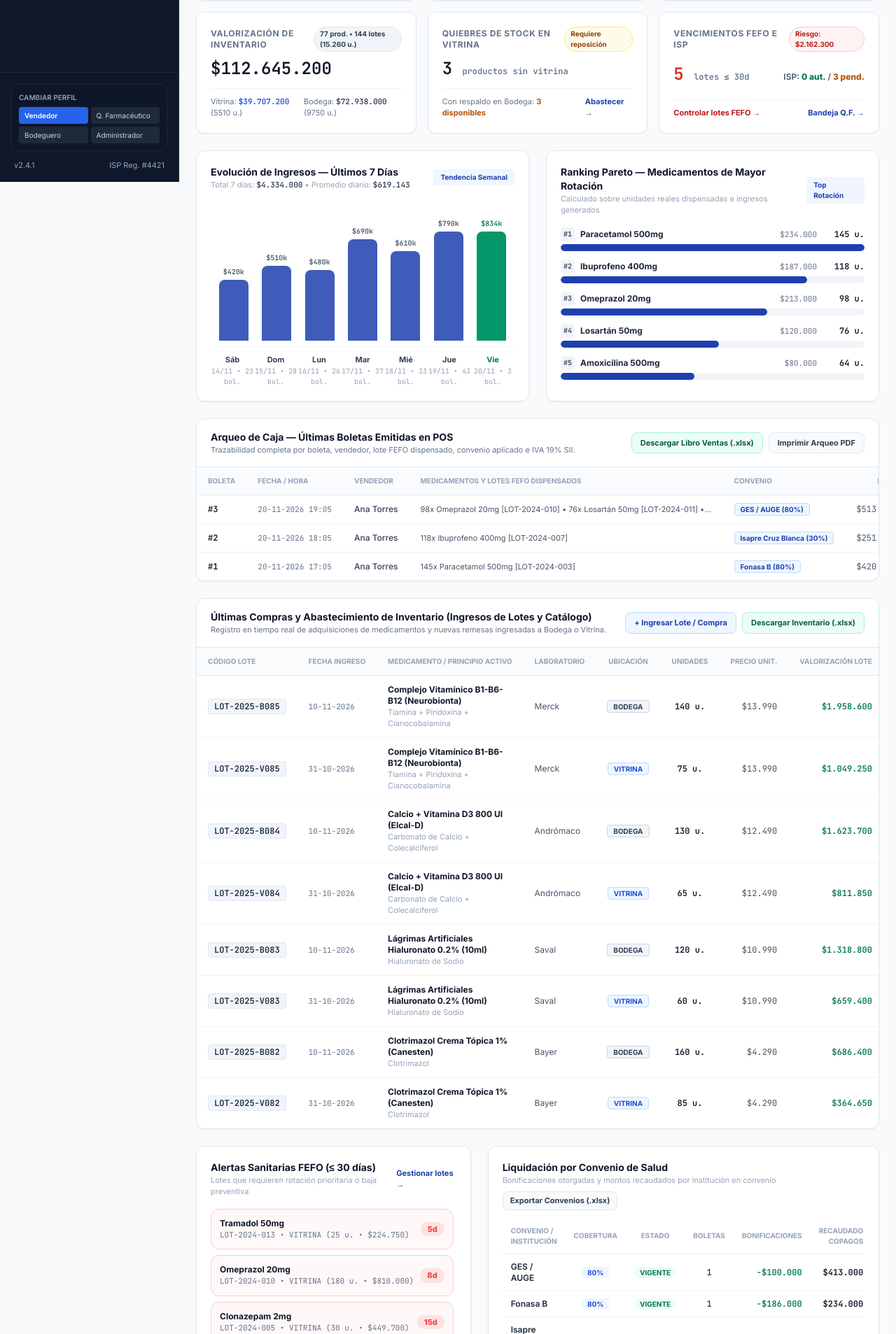
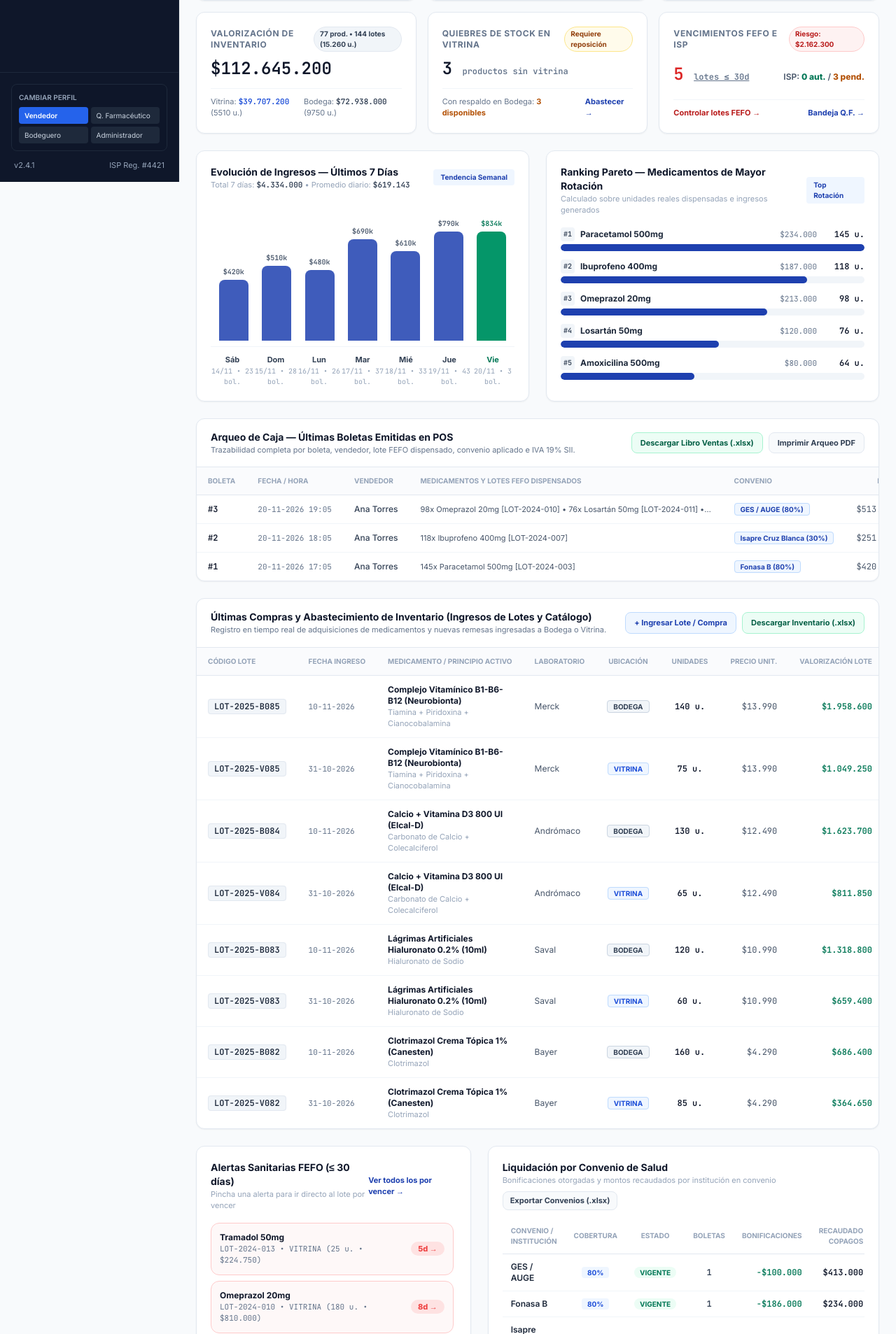
Before and after one commit to Eduarts-00/proyecto-integrado, a Laravel app: page /dashboard in a window 1280 px wide. Shown: the part 540-2447 px from the top of the page at 70% size. Run offline with Laravel 12, Linux system fonts and the light colour scheme; a user stored in the database is signed in; data comes from the database, SQL or seed files in the repository; some libraries are stand-ins or nearby versions.

Commit message:
feat(fefo): convierte alertas FEFO en enlaces interactivos que filtran directamente los lotes por vencer

```diff
--- a/app/Http/Controllers/InventoryController.php
+++ b/app/Http/Controllers/InventoryController.php
@@ -23,6 +23,10 @@ class InventoryController extends Controller
             $ubicacion = 'VITRINA';
         }
         $search = substr(trim((string) $request->query('q', '')), 0, 120);
+        $fefo = strtolower(trim((string) $request->query('fefo', '')));
+        if (! in_array($fefo, ['', 'por_vencer', 'critico', 'alerta', 'optimo'], true)) {
+            $fefo = '';
+        }
 
         $query = Batch::with('medicamento')
             ->where('cantidad', '>', 0);
@@ -71,6 +75,7 @@ class InventoryController extends Controller
             'lotes',
             'ubicacion',
             'search',
+            'fefo',
             'bajasCount',
             'alertasFefo',
             'lotesBodega',
--- a/resources/views/dashboard/index.blade.php
+++ b/resources/views/dashboard/index.blade.php
@@ -225,20 +225,23 @@
         <div class="bg-white rounded-xl border border-slate-200 p-5 shadow-sm flex flex-col justify-between">
             <div class="flex items-center justify-between mb-2">
                 <span class="text-xs font-bold uppercase tracking-wider text-slate-500">Vencimientos FEFO e ISP</span>
-                <span class="px-2 py-0.5 rounded-full text-[10px] font-bold bg-red-50 text-red-700 border border-red-200">
+                <a href="{{ route('inventario.index', ['ubicacion' => 'TODOS', 'fefo' => 'por_vencer']) }}#tabla-lotes-fefo"
+                   class="px-2 py-0.5 rounded-full text-[10px] font-bold bg-red-50 hover:bg-red-100 text-red-700 border border-red-200 transition">
                     Riesgo: ${{ number_format($valorizacionRiesgoFefo, 0, ',', '.') }}
-                </span>
+                </a>
             </div>
             <div class="flex items-baseline justify-between">
-                <div class="text-2xl font-extrabold text-red-600 font-mono-code">
-                    {{ $lotesProxVencerCount }} <span class="text-xs font-bold text-slate-500">lotes ≤ 30d</span>
-                </div>
+                <a href="{{ route('inventario.index', ['ubicacion' => 'TODOS', 'fefo' => 'por_vencer']) }}#tabla-lotes-fefo"
+                   class="text-2xl font-extrabold text-red-600 hover:text-red-700 font-mono-code transition"
+                   title="Ver lotes próximos a vencer">
+                    {{ $lotesProxVencerCount }} <span class="text-xs font-bold text-slate-500 underline">lotes ≤ 30d</span>
+                </a>
                 <div class="text-xs font-semibold text-slate-600">
                     ISP: <strong class="text-emerald-700">{{ $ispAutorizadasCount }} aut.</strong> / <strong class="text-amber-700">{{ $ispPendientesCount }} pend.</strong>
                 </div>
             </div>
             <div class="mt-3 pt-2.5 border-t border-slate-100 flex items-center justify-between text-[11px] text-slate-500">
-                <a href="{{ route('inventario.index', ['ubicacion' => 'VITRINA']) }}" class="text-red-700 font-bold hover:underline">Controlar lotes FEFO &rarr;</a>
+                <a href="{{ route('inventario.index', ['ubicacion' => 'TODOS', 'fefo' => 'por_vencer']) }}#tabla-lotes-fefo" class="text-red-700 font-bold hover:underline">Controlar lotes FEFO &rarr;</a>
                 <a href="{{ route('autorizaciones.index') }}" class="text-[#1E40AF] font-bold hover:underline">Bandeja Q.F. &rarr;</a>
             </div>
         </div>
@@ -516,11 +519,11 @@
             <div class="flex items-center justify-between">
                 <div>
                     <h2 class="text-sm font-bold text-slate-900">Alertas Sanitarias FEFO (&le; 30 días)</h2>
-                    <p class="text-[11px] text-slate-400">Lotes que requieren rotación prioritaria o baja preventiva</p>
+                    <p class="text-[11px] text-slate-400">Pincha una alerta para ir directo al lote por vencer</p>
                 </div>
-                <a href="{{ route('inventario.index', ['ubicacion' => 'VITRINA']) }}"
+                <a href="{{ route('inventario.index', ['ubicacion' => 'TODOS', 'fefo' => 'por_vencer']) }}#tabla-lotes-fefo"
                    class="text-[11px] font-bold text-[#1E40AF] hover:underline">
-                    Gestionar lotes &rarr;
+                    Ver todos los por vencer &rarr;
                 </a>
             </div>
 
@@ -531,7 +534,8 @@
                         $isCrit = $dias < 20;
                         $valRiesgo = (int) round(($alerta->medicamento?->precio_unitario ?? 0) * $alerta->cantidad);
                     @endphp
-                    <div class="p-3 rounded-xl border {{ $isCrit ? 'bg-red-50/50 border-red-200' : 'bg-amber-50/60 border-amber-200' }} flex items-center justify-between gap-2">
+                    <a href="{{ route('inventario.index', ['ubicacion' => $alerta->ubicacion, 'fefo' => 'por_vencer', 'q' => $alerta->lote_codigo]) }}#tabla-lotes-fefo"
+                       class="block p-3 rounded-xl border transition {{ $isCrit ? 'bg-red-50/50 hover:bg-red-100/70 border-red-200 hover:border-red-300' : 'bg-amber-50/60 hover:bg-amber-100/70 border-amber-200 hover:border-amber-300' }} flex items-center justify-between gap-2">
                         <div class="min-w-0">
                             <div class="text-xs font-bold text-slate-900 truncate">{{ $alerta->medicamento?->nombre_comercial }}</div>
                             <div class="text-[11px] font-mono-code text-slate-500">
@@ -539,9 +543,9 @@
                             </div>
                         </div>
                         <span class="px-2.5 py-0.5 rounded-full text-[11px] font-extrabold shrink-0 {{ $isCrit ? 'bg-red-100 text-[#EF4444]' : 'bg-amber-100 text-amber-800' }}">
-                            {{ $dias }}d
+                            {{ $dias }}d &rarr;
                         </span>
-                    </div>
+                    </a>
                 @empty
                     <div class="p-4 rounded-xl bg-emerald-50 border border-emerald-200 text-emerald-800 text-xs font-semibold">
                         Sin lotes en riesgo crítico de vencimiento (&le; 30 días).
@@ -553,18 +557,19 @@
                 <div class="pt-3 border-t border-slate-100">
                     <div class="flex items-center justify-between mb-2">
                         <span class="text-xs font-bold text-amber-900">Reposición Urgente: Sin Vitrina pero con Bodega</span>
-                        <a href="{{ route('inventario.index', ['ubicacion' => 'BODEGA']) }}" class="text-[11px] font-bold text-[#1E40AF] hover:underline">
+                        <a href="{{ route('inventario.index', ['ubicacion' => 'BODEGA']) }}#tabla-lotes-fefo" class="text-[11px] font-bold text-[#1E40AF] hover:underline">
                             Traspasar a Vitrina &rarr;
                         </a>
                     </div>
                     <div class="space-y-1.5">
                         @foreach($quiebresConBodega->take(4) as $qb)
-                            <div class="px-3 py-2 rounded-lg bg-amber-50/70 border border-amber-200 flex items-center justify-between text-xs">
+                            <a href="{{ route('inventario.index', ['ubicacion' => 'BODEGA', 'q' => $qb->nombre_comercial]) }}#tabla-lotes-fefo"
+                               class="block px-3 py-2 rounded-lg bg-amber-50/70 hover:bg-amber-100/80 border border-amber-200 flex items-center justify-between text-xs transition">
                                 <span class="font-semibold text-slate-800 truncate">{{ $qb->nombre_comercial }}</span>
                                 <span class="font-mono-code text-[11px] font-bold text-amber-800 shrink-0">
-                                    Vitrina: 0 u. | Bodega: {{ $qb->stock_bodega }} u.
+                                    Vitrina: 0 u. | Bodega: {{ $qb->stock_bodega }} u. &rarr;
                                 </span>
-                            </div>
+                            </a>
                         @endforeach
                     </div>
                 </div>
```
Also changed, not shown: resources/views/inventario/index.blade.php (+66 -11 lines).
